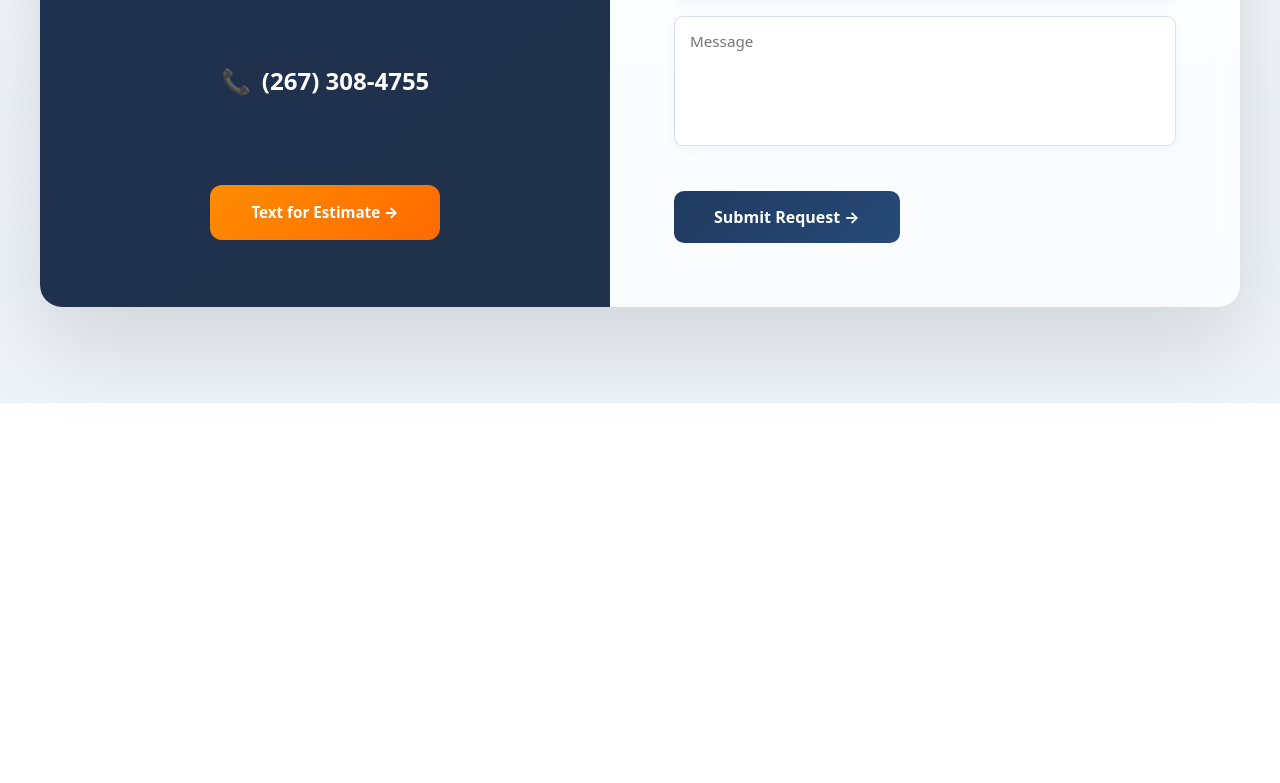
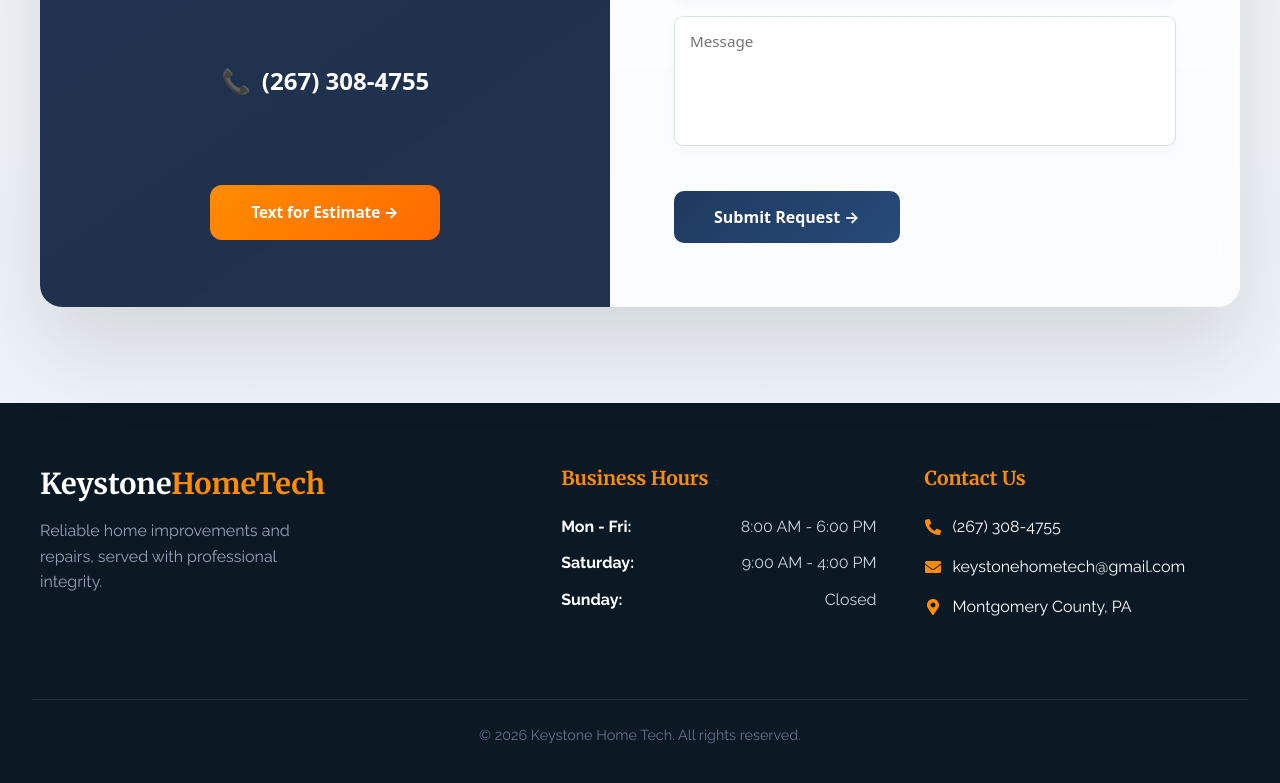
Before and after one commit to TamirP123/keystone-home-tech, a React (Vite) app: page / in a window 1280 px wide. Shown: the part 3935-4718 px from the top of the page. Before the commit the page ends 4426 px from the top, so only its background shows below. Built offline with nearby package versions, Linux system fonts and the light colour scheme.

Commit message:
Footer content and styling

```diff
--- a/src/components/Footer.jsx
+++ b/src/components/Footer.jsx
@@ -1,13 +1,51 @@
 import React from 'react';
-import { FaGithub, FaLinkedin, FaEnvelope } from 'react-icons/fa';
+import { FaPhoneAlt, FaEnvelope, FaMapMarkerAlt } from 'react-icons/fa';
 import '../styles/Footer.css';
 
 export default function Footer() {
   return (
     <footer className="footer">
-      <div className="footer-content">
+      <div className="footer-container">
 
-        <p className="copyright">© {new Date().getFullYear()} Tamir Phillips. All rights reserved.</p>
+        {/* COLUMN 1: BRAND/ABOUT */}
+        <div className="footer-column">
+          <h3 className="footer-logo">Keystone<span>HomeTech</span></h3>
+          <p className="footer-tagline">
+            Reliable home improvements and repairs, served with professional integrity.
+          </p>
+        </div>
+
+        {/* COLUMN 2: HOURS */}
+        <div className="footer-column">
+          <h4>Business Hours</h4>
+          <ul className="hours-list">
+            <li><span>Mon - Fri:</span> 8:00 AM - 6:00 PM</li>
+            <li><span>Saturday:</span> 9:00 AM - 4:00 PM</li>
+            <li><span>Sunday:</span> Closed</li>
+          </ul>
+        </div>
+
+        {/* COLUMN 3: CONTACT */}
+        <div className="footer-column">
+          <h4>Contact Us</h4>
+          <div className="footer-contact-item">
+            <FaPhoneAlt className="footer-icon" />
+            <a href="tel:2673084755">(267) 308-4755</a>
+          </div>
+          <div className="footer-contact-item">
+            <FaEnvelope className="footer-icon" />
+            <a href="mailto:info@keystone.com">keystonehometech@gmail.com</a>
+          </div>
+          <div className="footer-contact-item">
+            <FaMapMarkerAlt className="footer-icon" />
+            <span>Montgomery County, PA</span>
+          </div>
+        </div>
+
+      </div>
+
+      <div className="footer-bottom">
+        <p>© {new Date().getFullYear()} Keystone Home Tech. All rights reserved.</p>
       </div>
     </footer>
   );
--- a/src/styles/Footer.css
+++ b/src/styles/Footer.css
@@ -1,40 +1,134 @@
+/* =====================
+   FOOTER BASE (Desktop)
+   ===================== */
 .footer {
-  background-color: var(--light-grey);
+  background-color: #0b1924; /* Your deep navy */
   color: #ffffff;
-  padding: 1.5rem 0;
-  position: relative;
-  overflow: hidden;
+  padding: 4rem 2rem 1.5rem 2rem;
+  font-family: 'Raleway', sans-serif;
 }
 
-.footer::before {
-  content: '';
-  position: absolute;
-  top: 0;
-  left: 0;
-  right: 0;
-  height: 4px;
-  background: linear-gradient(to right, var(--gold), #ff6b6b, #4ecdc4);
+.footer-container {
+  max-width: 1200px;
+  margin: 0 auto;
+  display: grid;
+  grid-template-columns: 1.5fr 1fr 1fr; /* Brand gets more space */
+  gap: 3rem;
 }
 
-.footer-content {
-  max-width: 1200px;
-  margin: 0 auto;
-  padding: 0 2rem;
-  text-align: center;
+/* HEADINGS */
+.footer-column h4 {
+  font-family: 'Merriweather', serif;
+  color: #ff8c00; /* Brand Orange */
+  font-size: 1.2rem;
+  margin-bottom: 1.5rem;
+  position: relative;
 }
 
-.footer-title {
+.footer-logo {
   font-family: 'Merriweather', serif;
-  font-size: 2rem;
-  color: var(--gold);
+  font-size: 1.8rem;
   margin-bottom: 1rem;
 }
 
-.footer-text {
-  font-family: 'Raleway', sans-serif;
-  font-size: 1.1rem;
-  margin-bottom: 2rem;
-  max-width: 600px;
-  margin-left: auto;
-  margin-right: auto;
+.footer-logo span {
+  color: #ff8c00;
 }
+
+.footer-tagline {
+  color: #94a3b8;
+  line-height: 1.6;
+  max-width: 300px;
+}
+
+/* HOURS & CONTACT LISTS */
+.hours-list {
+  list-style: none;
+  padding: 0;
+}
+
+.hours-list li {
+  margin-bottom: 0.8rem;
+  color: #cbd5e1;
+  display: flex;
+  justify-content: space-between;
+}
+
+.hours-list li span {
+  font-weight: 700;
+  color: #ffffff;
+}
+
+.footer-contact-item {
+  display: flex;
+  align-items: center;
+  gap: 12px;
+  margin-bottom: 1rem;
+}
+
+.footer-contact-item a {
+  color: #ffffff;
+  text-decoration: none;
+  transition: color 0.2s;
+}
+
+.footer-contact-item a:hover {
+  color: #ff8c00;
+}
+
+.footer-icon {
+  color: #ff8c00;
+}
+
+/* COPYRIGHT BAR */
+.footer-bottom {
+  margin-top: 4rem;
+  padding-top: 1.5rem;
+  border-top: 1px solid rgba(255, 255, 255, 0.1);
+  text-align: center;
+  font-size: 0.9rem;
+  color: #64748b;
+}
+
+/* =====================
+   MOBILE STYLING
+   ===================== */
+@media (max-width: 768px) {
+  .footer {
+    padding: 3rem 1.5rem 1.5rem 1.5rem;
+    text-align: center;
+  }
+
+  .footer-container {
+    grid-template-columns: 1fr; /* Stack everything */
+    gap: 2.5rem;
+  }
+
+  .footer-column {
+    display: flex;
+    flex-direction: column;
+    align-items: center;
+  }
+
+  .footer-tagline {
+    max-width: 100%;
+  }
+
+  .hours-list {
+    width: 100%;
+    max-width: 280px;
+  }
+
+  .footer-column h4::after {
+    content: '';
+    display: block;
+    width: 40px;
+    height: 2px;
+    background: #ff8c00;
+    margin: 8px auto 0 auto;
+  }
+
+  .footer-contact-item {
+    justify-content: center;
+  }
+}
```
